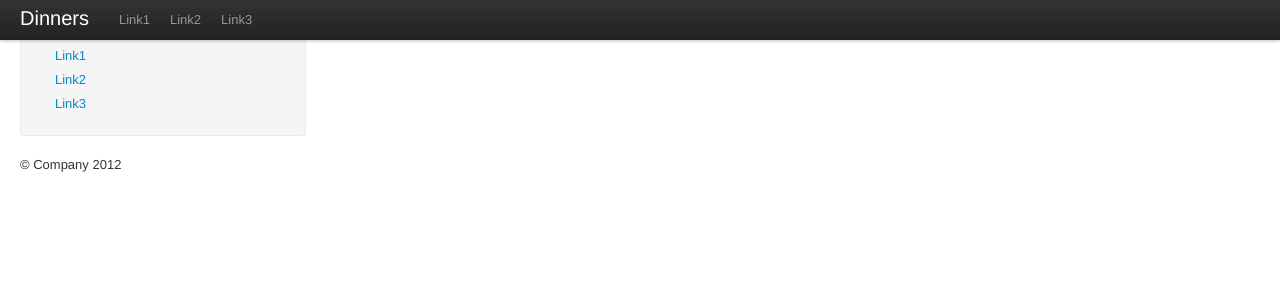
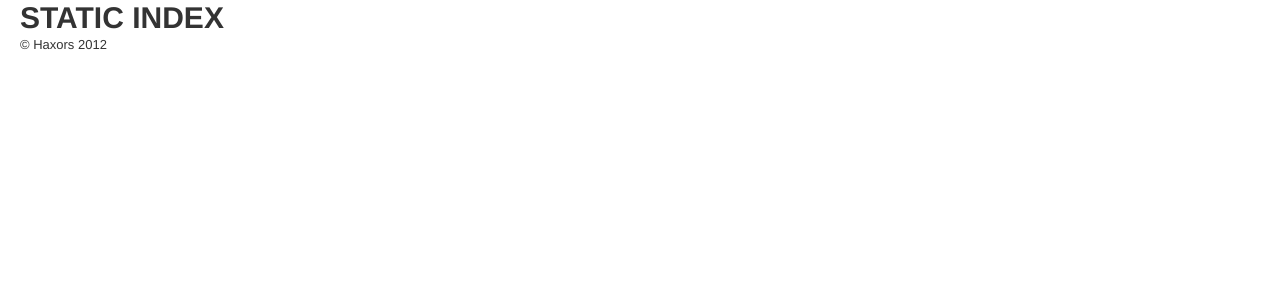
Before and after one commit to konieczkow/Dinners, a Rails app: page /static in a window 1280 px wide. Shown: the top 300 px of the page. Run offline with Rails 7, Linux system fonts and the light colour scheme; style sheets or scripts are compiled from the project's sources; some libraries are stand-ins or nearby versions.

Commit message:
removed twitter include js

```diff
--- a/app/assets/javascripts/application.js
+++ b/app/assets/javascripts/application.js
@@ -12,5 +12,4 @@
 //
 //= require jquery
 //= require jquery_ujs
-//= require twitter/bootstrap
 //= require_tree .
--- a/app/views/layouts/application.html.haml
+++ b/app/views/layouts/application.html.haml
@@ -9,36 +9,11 @@
         /[if lt IE 9]
           <script src="http://html5shim.googlecode.com/svn/trunk/html5.js" type="text/javascript"></script>
         = stylesheet_link_tag "application", :media => "all"
-  %body
-    .navbar.navbar-fixed-top
-      .navbar-inner
-        .container-fluid
-          %a.btn.btn-navbar{"data-target" => ".nav-collapse", "data-toggle" => "collapse"}
-            %span.icon-bar
-            %span.icon-bar
-            %span.icon-bar
-          %a.brand{:href => "#"} Dinners
-          .container-fluid.nav-collapse
-            %ul.nav
-              %li= link_to "Link1", "/path1"
-              %li= link_to "Link2", "/path2"
-              %li= link_to "Link3", "/path3"
-          / /.nav-collapse
+  %body{:class => "#{controller_name} #{action_name}", :id => "#{controller_name}-#{action_name}"}
     .container-fluid
       .row-fluid
-        .span3
-          .well.sidebar-nav
-            %ul.nav.nav-list
-              %li.nav-header Sidebar
-              %li= link_to "Link1", "/path1"
-              %li= link_to "Link2", "/path2"
-              %li= link_to "Link3", "/path3"
-          / /.well
-        / /span
-        .span9
+        .span10.offset1
           = yield
-      / /row
       %footer
-        %p © Company 2012
-    / /container
+        %p © Haxors 2012
     = javascript_include_tag "application"
```
